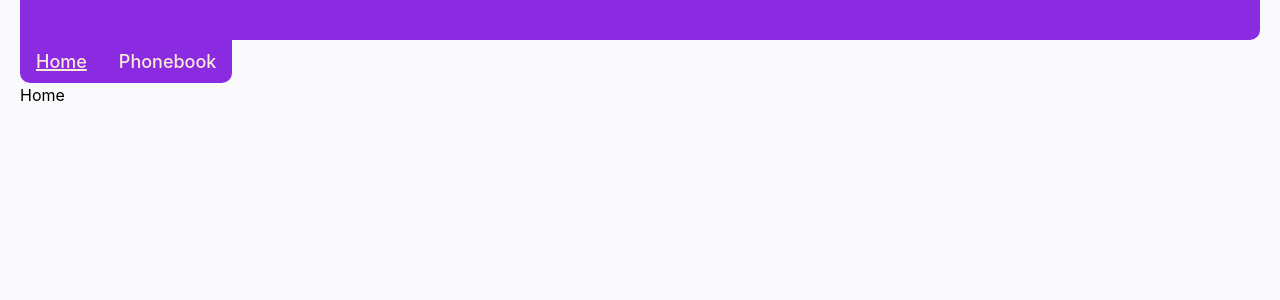
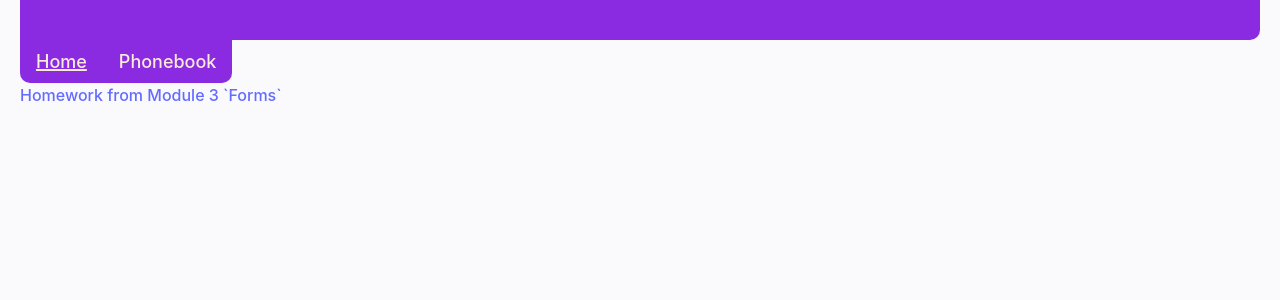
Before and after one commit to TetianaUMKA/additional-react-practice, a React (Vite) app: page / in a window 1280 px wide. Shown: the top 300 px of the page. Built offline with nearby package versions, Linux system fonts and the light colour scheme.

Commit message:
Fix tabs

```diff
--- a/src/components/Home/Home.jsx
+++ b/src/components/Home/Home.jsx
@@ -1,3 +1,10 @@
 export default function Home() {
-  return <p>Home</p>;
+  return (
+    <a
+      href="https://www.edu.goit.global/uk/learn/22646607/22355212/22361201/homework"
+      target="_blank"
+    >
+      Homework from Module 3 `Forms`
+    </a>
+  );
 }
--- a/src/components/Navigation/Navigation.jsx
+++ b/src/components/Navigation/Navigation.jsx
@@ -21,12 +21,8 @@ const Navigation = () => {
   return (
     <Tabs selectedIndex={tabIndex} onSelect={(index) => setTabIndex(index)}>
       <TabList className={style.tab_list}>
-        <Tab className={homeTabDecor.join(" ")}>
-          <Home />
-        </Tab>
-        <Tab className={phoneTabDecor.join(" ")}>
-          <Phonebook />
-        </Tab>
+        <Tab className={homeTabDecor.join(" ")}>Home</Tab>
+        <Tab className={phoneTabDecor.join(" ")}>Phonebook</Tab>
       </TabList>
 
       <TabPanel>
```
